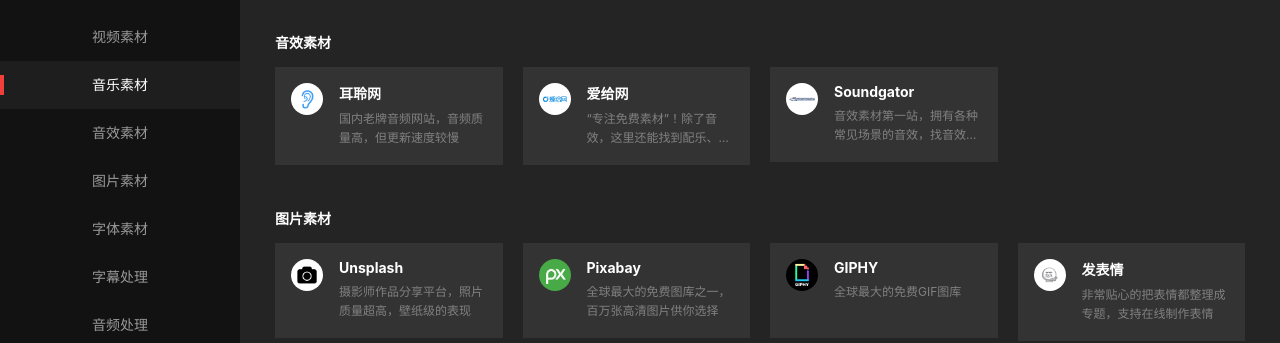
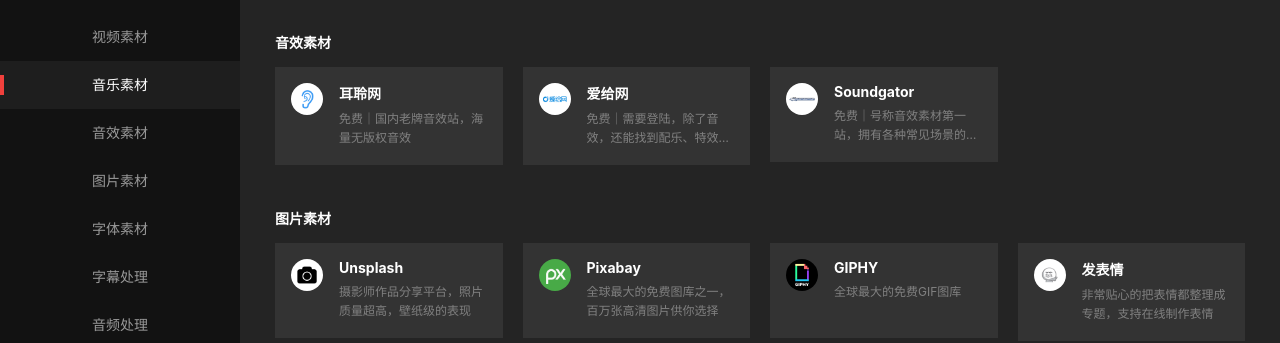
Before and after one commit to tinyao/spbv, a Jekyll site: the page built from index.html, in a window 1280 px wide and 900 px high, scrolled down 850 px. Shown: the part 152-495 px from the top of the window. Built offline with Jekyll 4.4.1, drawn with Linux system fonts in a browser that asks for light colours; comment, search, counter and statistics services are not loaded.

Commit message:
Update 配置 “navs”

```diff
--- a/_data/navs.yml
+++ b/_data/navs.yml
@@ -109,20 +109,20 @@
         url: https://www.pond5.com/
         description: 付费｜适合企业使用，商业版权较便宜
   - groupName: 音效素材
-    groupId: stock-sound-effects
+    groupId: Stock_SoundEffects
     links:
       - name: 耳聆网
         icon: /items/耳聆网.jpg
         url: https://www.ear0.com/
-        description: 国内老牌音频网站，音频质量高，但更新速度较慢
+        description: 免费｜国内老牌音效站，海量无版权音效
       - name: 爱给网
         icon: /items/爱给网logo.jpg
         url: http://www.aigei.com/sound/
-        description: “专注免费素材”！除了音效，这里还能找到配乐、视频素材
+        description: 免费｜需要登陆，除了音效，还能找到配乐、特效素材
       - name: Soundgator
         icon: /items/soundGator.jpg
         url: http://www.soundgator.com/
-        description: 音效素材第一站，拥有各种常见场景的音效，找音效来这里就对了
+        description: 免费｜号称音效素材第一站，拥有各种常见场景的音效
   - groupName: 图片素材
     groupId: stock-pictures
     links:
```
